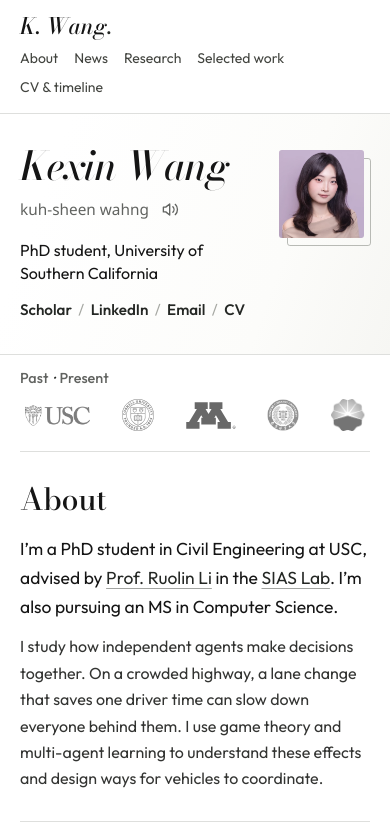
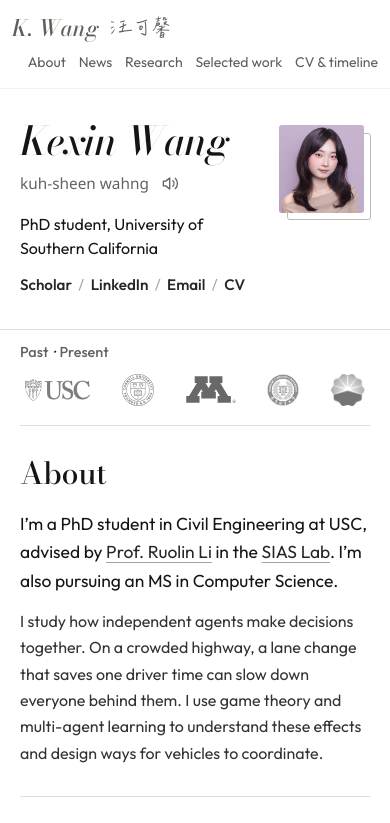
Before and after one commit to KWang0405/kexinwang.me, a plain HTML site: page index.html in a window 390 px wide. Shown: the top 823 px of the page. Drawn offline with Linux system fonts and the light colour scheme.

Commit message:
Use a sticky bilingual header with the handwritten Chinese name

```diff
--- a/index.html
+++ b/index.html
@@ -5,13 +5,13 @@
   <meta name="viewport" content="width=device-width, initial-scale=1">
   <meta name="description" content="Kexin Wang studies how independent agents coordinate in mixed-autonomy traffic, cooperative driving, and systems with limited decision authority at USC.">
   <title>Kexin Wang | University of Southern California</title>
-  <link rel="stylesheet" href="style.css">
-  <script src="main.js" defer></script>
+  <link rel="stylesheet" href="style.css?v=sticky">
+  <script src="main.js?v=sticky" defer></script>
 </head>
 <body>
   <a class="skip-link" href="#main">Skip to content</a>
-  <header class="site-header"><div class="wrap masthead">
-    <a class="wordmark" href="index.html" aria-label="Kexin Wang home">K. Wang<span>.</span></a>
+  <header class="site-header"><div class="masthead">
+    <a class="wordmark" href="index.html" aria-label="Kexin Wang 汪可馨, home"><span>K. Wang</span><span class="name-zh" lang="zh-Hans">汪可馨</span></a>
     <nav aria-label="Main navigation">
       <a href="#about">About</a><a href="#news">News</a><a href="#research">Research</a><a href="#publications">Selected work</a><a href="timeline.html">CV &amp; timeline</a>
     </nav>
@@ -39,7 +39,9 @@
             <a href="CV_Kexin_Wang.pdf" aria-label="CV (PDF)">CV</a>
           </div>
         </div>
-        <div class="portrait-wrap"><img src="assets/kexin-wang.webp" class="portrait" alt="Portrait of Kexin Wang" width="720" height="678" fetchpriority="high"></div>
+        <div class="portrait-wrap">
+          <img src="assets/kexin-wang.webp" class="portrait" alt="Portrait of Kexin Wang" width="720" height="678" fetchpriority="high">
+        </div>
       </div>
     </section>
     <div class="wrap">
--- a/main.js
+++ b/main.js
@@ -1,3 +1,11 @@
+const header = document.querySelector(".site-header");
+if (header && "ResizeObserver" in window) {
+  const headerObserver = new ResizeObserver(() => {
+    document.documentElement.style.setProperty("--header-height", header.offsetHeight + "px");
+  });
+  headerObserver.observe(header);
+}
+
 const olderNews = document.getElementById("older-news");
 const newsToggle = document.getElementById("news-toggle");
 
--- a/style.css
+++ b/style.css
@@ -33,6 +33,13 @@
   font-weight: 500;
   font-display: swap;
 }
+@font-face {
+  font-family: "KW Header Script";
+  src: url("assets/fonts/KWHeaderScript.woff") format("woff");
+  font-weight: 400;
+  font-style: normal;
+  font-display: swap;
+}
 :root {
   color-scheme: light;
   --paper: #fff;
@@ -46,7 +53,7 @@
   --sans: "Outfit", "Helvetica Neue", Arial, sans-serif;
 }
 * { box-sizing: border-box; }
-html { scroll-behavior: smooth; scroll-padding-top: 1.5rem; }
+html { scroll-behavior: smooth; scroll-padding-top: calc(var(--header-height, 4.2rem) + .75rem); }
 body { margin: 0; color: var(--copy); background: var(--paper); font: 1rem/1.65 var(--sans); }
 a { color: var(--link); text-decoration-color: #a2a4a1; text-underline-offset: .22em; }
 a:hover { color: #1f4877; text-decoration-color: currentColor; }
@@ -59,15 +66,18 @@ p + p { margin-top: .75rem; }
 .wrap { width: min(61rem, calc(100% - 5rem)); margin-inline: auto; }
 .sr-only, .skip-link:not(:focus) { position: absolute; width: 1px; height: 1px; overflow: hidden; clip-path: inset(50%); white-space: nowrap; }
 .skip-link:focus { position: absolute; z-index: 4; background: white; padding: .5rem; }
-.site-header { border-bottom: 1px solid var(--rule); }
+.site-header { position: sticky; top: 0; z-index: 3; background: var(--paper); color: #625f59; border-bottom: 1px solid rgb(98 95 89 / 8%); }
 .masthead, nav, .profile-links, .news-actions, footer { display: flex; align-items: center; }
-.masthead { min-height: 4.1rem; justify-content: space-between; gap: 2rem; }
+.masthead { min-height: 4.1rem; padding-inline: clamp(.75rem, 1.5vw, 1.5rem); justify-content: space-between; gap: 2rem; }
 .wordmark, .footer-name { font: italic 500 1.4rem/1.1 var(--serif); color: var(--ink); text-decoration: none; }
-.wordmark span { color: var(--link); }
+.wordmark { display: inline-flex; align-items: baseline; gap: .6rem; white-space: nowrap; color: inherit; }
+.wordmark .name-zh { font: normal 400 1.62rem/1.1 "KW Header Script", KaiTi, "Songti SC", serif; letter-spacing: .02em; }
+.masthead nav { margin-inline-start: auto; justify-content: flex-end; }
+.masthead nav a { white-space: nowrap; }
 nav { flex-wrap: wrap; column-gap: clamp(.8rem, 2vw, 1.7rem); }
-nav a { color: #42443f; text-decoration: none; font-size: .9rem; padding-block: .4rem; }
-nav a:hover, nav a[aria-current] { color: var(--link); text-decoration: underline; }
-.hero, .timeline-hero { background: linear-gradient(110deg, #fff 15%, #fcfcfa 70%, #f6f6f3); border-bottom: 1px solid var(--rule); }
+nav a { color: inherit; text-decoration: none; font-size: .9rem; padding-block: .4rem; }
+nav a:hover, nav a[aria-current] { color: #47443f; text-decoration: underline; }
+.hero, .timeline-hero { border-bottom: 1px solid var(--rule); }
 .hero-inner { display: grid; grid-template-columns: 1fr auto; align-items: center; gap: 3rem; padding-block: 2.6rem; }
 h1 { font-size: clamp(3.35rem, 6.8vw, 5.5rem); line-height: 1.03; letter-spacing: -.025em; }
 h1 i { color: var(--ink); font-weight: inherit; }
@@ -156,8 +166,9 @@ footer a { font-size: .9rem; }
   .affiliations { gap: 1.5rem; }
 }
 @media (max-width: 580px) {
+  html { scroll-padding-top: calc(var(--header-height, 7.25rem) + .75rem); }
   .masthead { align-items: start; flex-direction: column; padding-block: .85rem .65rem; gap: .35rem; }
-  nav { column-gap: 1rem; row-gap: 0; }
+  nav { column-gap: .8rem; row-gap: 0; }
   nav a { font-size: .875rem; padding-block: .2rem; }
   .hero-inner { grid-template-columns: 1fr 26%; padding-block: 2rem; gap: .8rem; align-items: start; }
   h1 { font-size: clamp(2.48rem, 8.7vw, 3.2rem); }
@@ -182,6 +193,7 @@ footer a { font-size: .9rem; }
   .affiliation img { transition: none; }
 }
 @media print {
+  .site-header { position: static; }
   .masthead nav, .news-actions, .skip-link, .pdf-link { display: none; }
   #older-news[hidden] { display: block !important; }
   .wrap { width: 100%; }
```
Also changed, not shown: timeline.html (+4 -4 lines), assets/fonts/KWHeaderScript.woff (added), assets/fonts/chenyuluoyan-OFL.txt (added).
